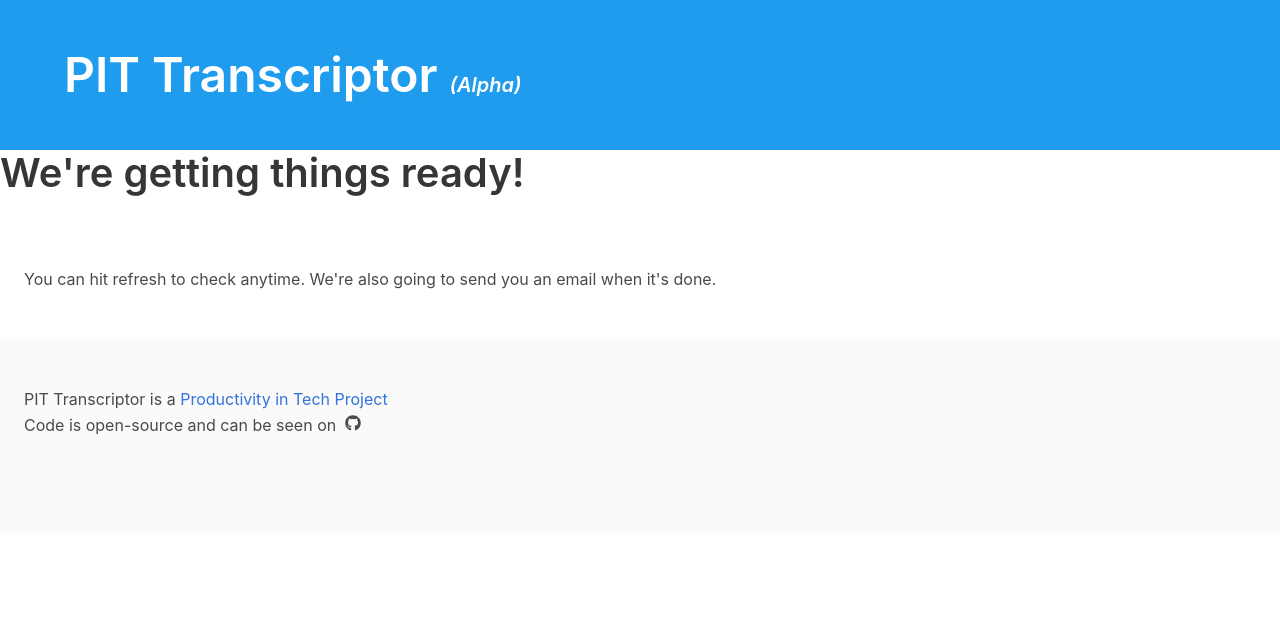
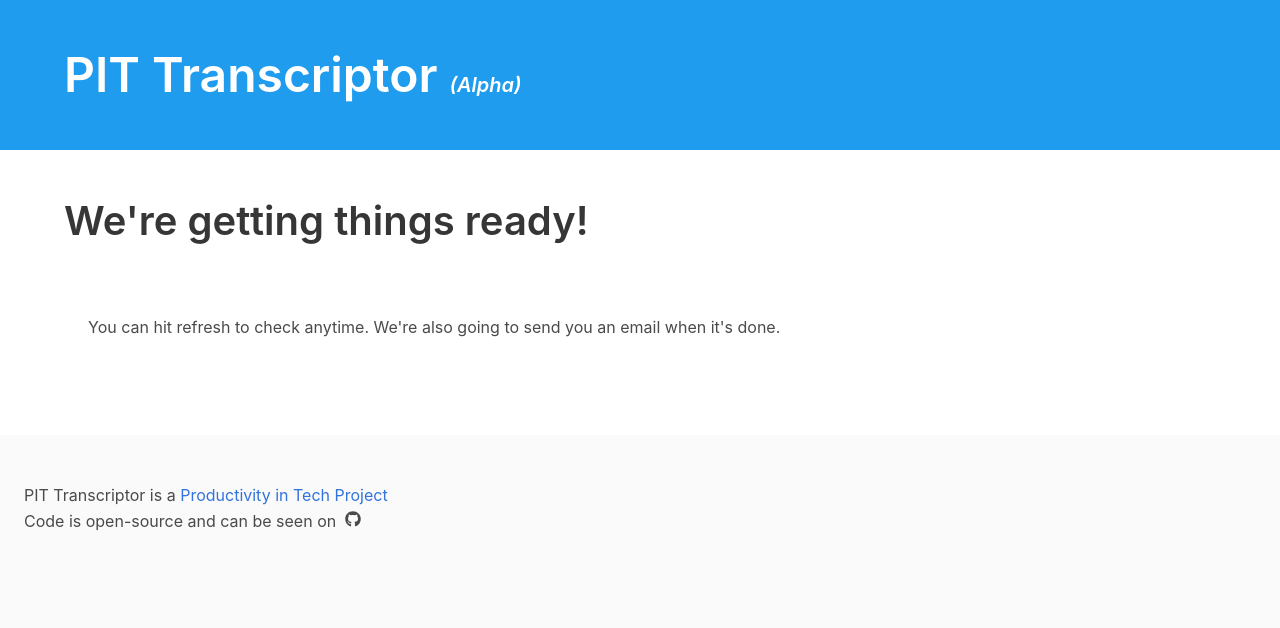
Before and after one commit to productivity-in-tech/pit_transcriptor_amazon, a Python web app: template templates/transcript_still_uploading.html in a window 1280 px wide. Shown: the top 628 px of the page. Run offline with Jinja, Linux system fonts and the light colour scheme; the template is opened without the code that fills it, so the values that code supplies are empty; some libraries are stand-ins or nearby versions.

Commit message:
section in getting ready template!

```diff
--- a/templates/transcript_still_uploading.html
+++ b/templates/transcript_still_uploading.html
@@ -1,5 +1,7 @@
 {% extends 'base.html' %}
 {% block content %}
+<section class="section">
+<div class="container">
   <h1 class="title is-2 is info">We're getting things ready!</h1>
   <div class="hero">
     <div class="hero-body">
@@ -8,4 +10,7 @@
   when it's done.
       </p>
     </div>
+  </div>
+</section>
+
 {% endblock %}
```
